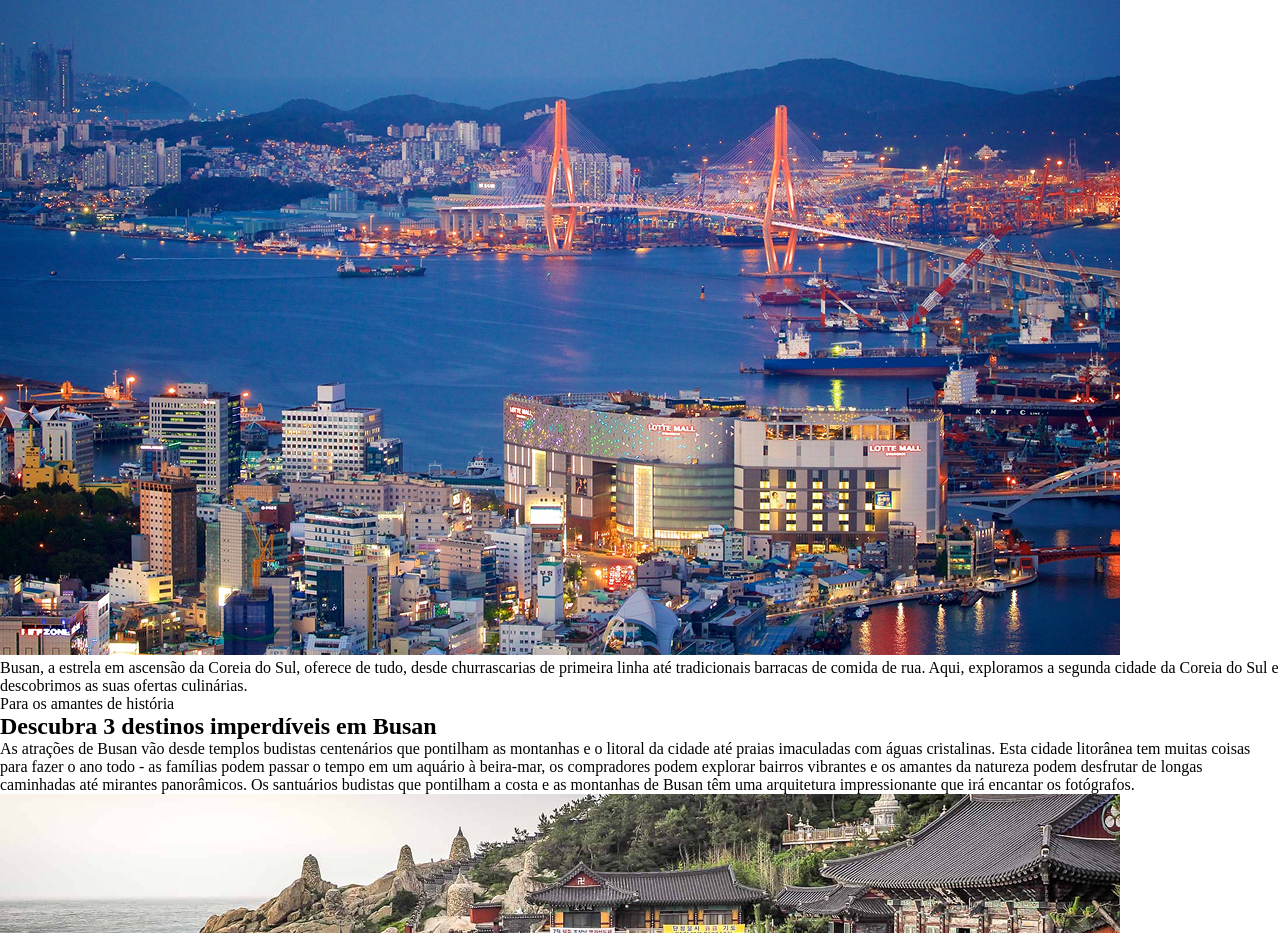
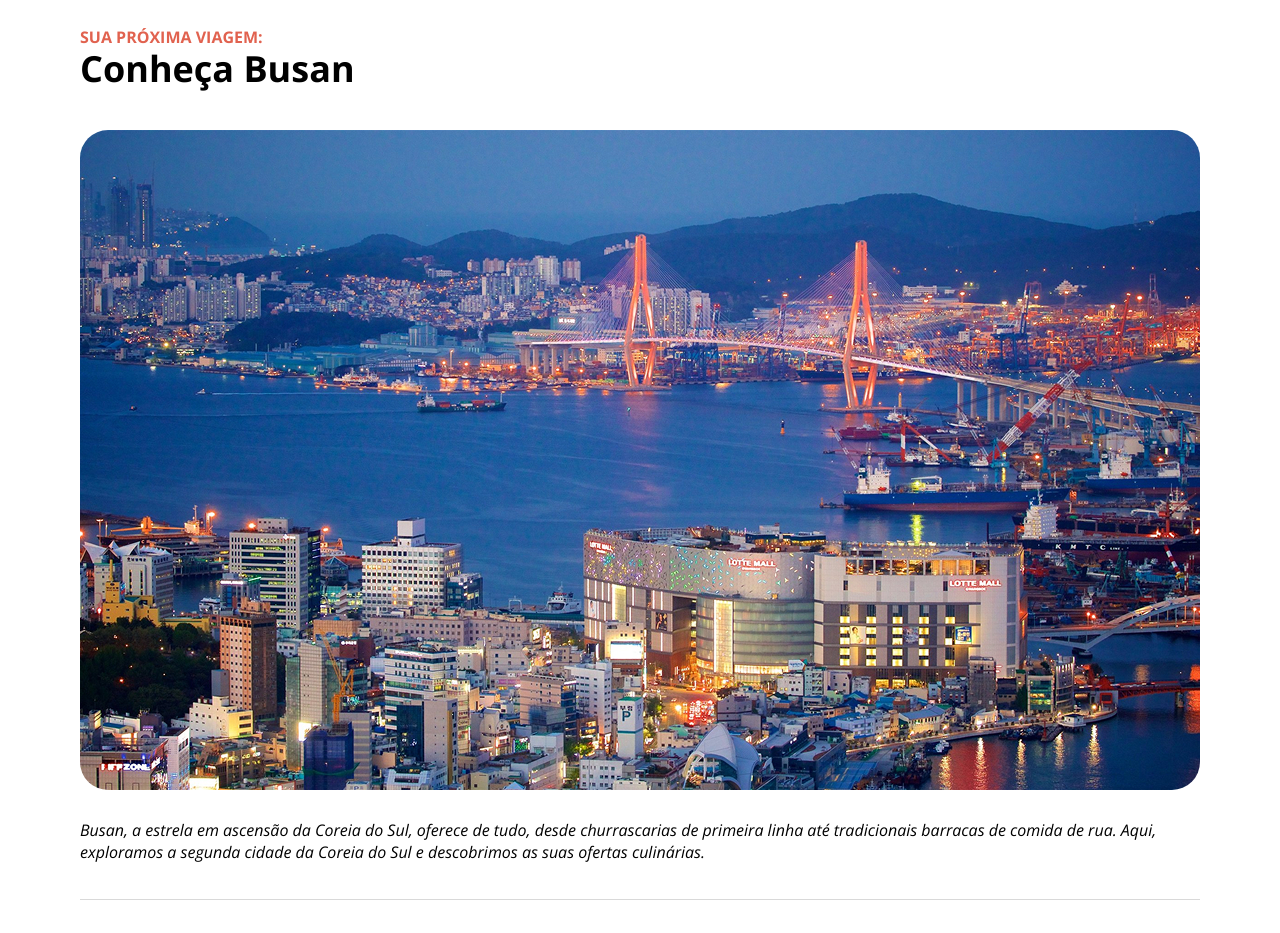
Before and after one commit to Jmrcs98/projeto-local-turistico, a plain HTML site: page index.html in a window 1280 px wide. Shown: the part 60-993 px from the top of the page. Drawn offline with nearby package versions, Linux system fonts and the light colour scheme.

Commit message:
ajustando css e html para deixar fiel ao figma

```diff
--- a/index.html
+++ b/index.html
@@ -2,7 +2,10 @@
 <html lang="pt-br">
 <head>
   <meta charset="UTF-8">
+  <link rel="preconnect" href="https://fonts.googleapis.com">
+  <link rel="preconnect" href="https://fonts.gstatic.com" crossorigin>
   <meta name="viewport" content="width=device-width, initial-scale=1.0">
+  <link href="https://fonts.googleapis.com/css2?family=Open+Sans:ital,wght@0,300..800;1,300..800&display=swap" rel="stylesheet">
   <link rel="stylesheet" href="style.css">
   <title>Local turístico</title>
 </head>
@@ -11,7 +14,7 @@
   <main>
 
     <header class="title-page">
-      <p>Sua próxima viagem</p>
+      <p>Sua próxima viagem:</p>
       <h1>Conheça Busan</h1>
     </header>
 
@@ -21,14 +24,14 @@
         Busan, a estrela em ascensão da Coreia do Sul, oferece de tudo, desde churrascarias de primeira linha até tradicionais barracas de comida de rua. Aqui, exploramos a segunda cidade da Coreia do Sul e descobrimos as suas ofertas culinárias.
       </p>
     </section>
-
+<div class="divider"></div>
     <section id="content-list">
 
       <header class="title-list">
-        <p>Para os amantes de história</p>
+        <p class="upper">Para os amantes de história</p>
         <h2>Descubra 3 destinos imperdíveis em Busan</h2>
         <p>
-          As atrações de Busan vão desde templos budistas centenários que pontilham as montanhas e o litoral da cidade até praias imaculadas com águas cristalinas. Esta cidade litorânea tem muitas coisas para fazer o ano todo - as famílias podem passar o tempo em um aquário à beira-mar, os compradores podem explorar bairros vibrantes e os amantes da natureza podem desfrutar de longas caminhadas até mirantes panorâmicos.
+          As atrações de Busan vão desde templos budistas centenários que pontilham as montanhas e o litoral da cidade até praias imaculadas com águas cristalinas. Esta cidade litorânea tem muitas coisas para fazer o ano todo - as famílias podem passar o tempo em um aquário à beira-mar, os compradores podem explorar bairros vibrantes e os amantes da natureza podem desfrutar de longas caminhadas até mirantes panorâmicos.
           Os santuários budistas que pontilham a costa e as montanhas de Busan têm uma arquitetura impressionante que irá encantar os fotógrafos.
         </p>
       </header>
@@ -74,7 +77,8 @@
         </article>
 
       </div>
-
+<div class="divider"></div>
+<p>As melhores coisas para fazer em Busan mostram a reputação da cidade como um importante porto marítimo na Ásia. Frequentemente vista como a essência da Coreia do Sul, você experimentará uma atmosfera única em termos de diversidade étnica e cultural, já que a cidade recebe um público cosmopolita o ano todo.</p>
     </section>
 
   </main>
--- a/style.css
+++ b/style.css
@@ -1,4 +1,50 @@
 * {
   margin: 0;
   padding: 0;
+  box-sizing: border-box;
 }
+#container {
+  width: 1120px;
+  margin: 0 auto;
+}
+body {
+  font-family: "Open Sans", sans-serif;
+  margin: 88px 80px 137px 80px;
+}
+.title-page{
+  margin-bottom: 40px;
+}
+.title-page p, .upper {
+color: #E1624F;
+text-transform: uppercase;
+line-height: 1.2;
+font-weight: bold;
+}
+#city-description img{
+  height: 660px;
+}
+#city-description p {
+  margin-top: 24px;
+  font-style: italic;
+}
+#city-description img,
+.card-travel img {
+  border-radius: 28px;
+}
+h1 {
+  font-size: 36px;
+  font-weight: 700;
+  line-height: 120%;
+}
+p + h1, p + h2 {
+  margin-bottom: 8px;
+}
+.divider {
+  width: 100%;
+  height: 1px;
+  margin: 36px 0;
+  background-color: #d9d9d9;
+}
+.card-travel img {
+  margin-bottom: 20px;
+}
```
